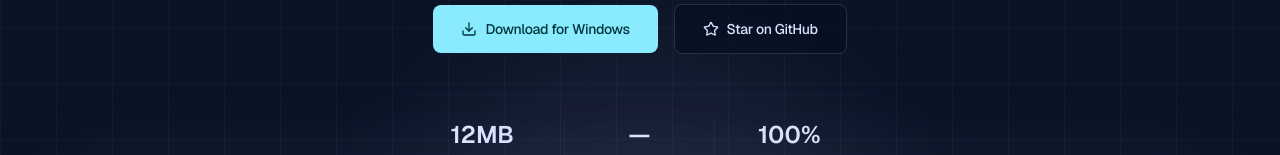
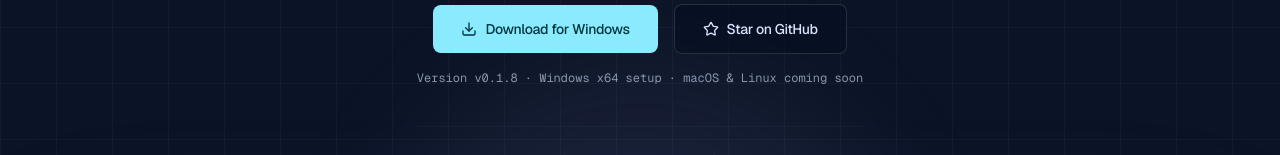
Before and after one commit to Inilax/Proxync, a Next.js app: page / in a window 1280 px wide. Shown: the part 477-632 px from the top of the page. Built offline with nearby package versions, Linux system fonts and the light colour scheme; no server answers.

Commit message:
minor fixex

```diff
--- a/components/cta.tsx
+++ b/components/cta.tsx
@@ -74,7 +74,7 @@ export function Cta() {
             </div>
 
             <p className="mt-6 font-mono text-xs text-on-surface-muted">
-              {release.tagName} &mdash; Windows x64 installer · macOS · Linux (soon)
+              Version {release.tagName} (Windows x64 setup) &middot; macOS &amp; Linux coming soon
             </p>
 
             <div className="mt-10 flex flex-wrap items-center justify-center gap-2">
--- a/components/hero.tsx
+++ b/components/hero.tsx
@@ -85,6 +85,10 @@ export function Hero() {
             </Button>
           </div>
 
+          <p className="mt-4 font-mono text-xs text-on-surface-muted animate-fade-up [animation-delay:320ms]">
+            Version {release.tagName}&nbsp;&middot;&nbsp;Windows x64 setup &middot; macOS &amp; Linux coming soon
+          </p>
+
           <div className="mt-10 grid w-full max-w-md grid-cols-3 divide-x divide-outline-variant/20 border-t border-outline-variant/20 pt-6 animate-fade-up [animation-delay:400ms]">
             {STATS.map((stat) => (
               <div key={stat.label} className="flex flex-col gap-1.5 px-4 first:pl-0">
```
